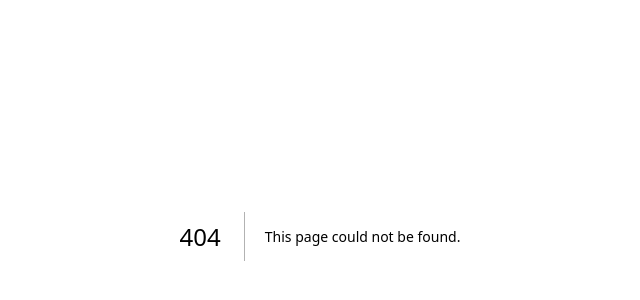
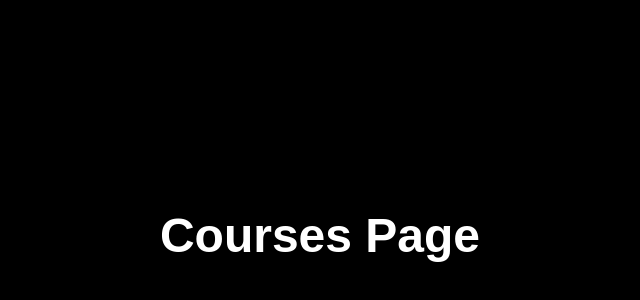
Before and after one commit to Kshitij431802/ai-exam-platform, a Next.js app: page /courses in a window 1280 px wide. Before the commit this address had no page. Shown: the part 164-464 px from the top of the page, without its empty margins (320-960 px from the left). Built offline with nearby package versions, Linux system fonts and the light colour scheme.

Commit message:
added courses page

```diff
--- /dev/null
+++ b/app/courses/page.tsx
@@ -0,0 +1,9 @@
+export default function Courses() {
+  return (
+    <div className="min-h-screen bg-black text-white flex items-center justify-center">
+      <h1 className="text-5xl font-bold">
+        Courses Page
+      </h1>
+    </div>
+  )
+}
```
